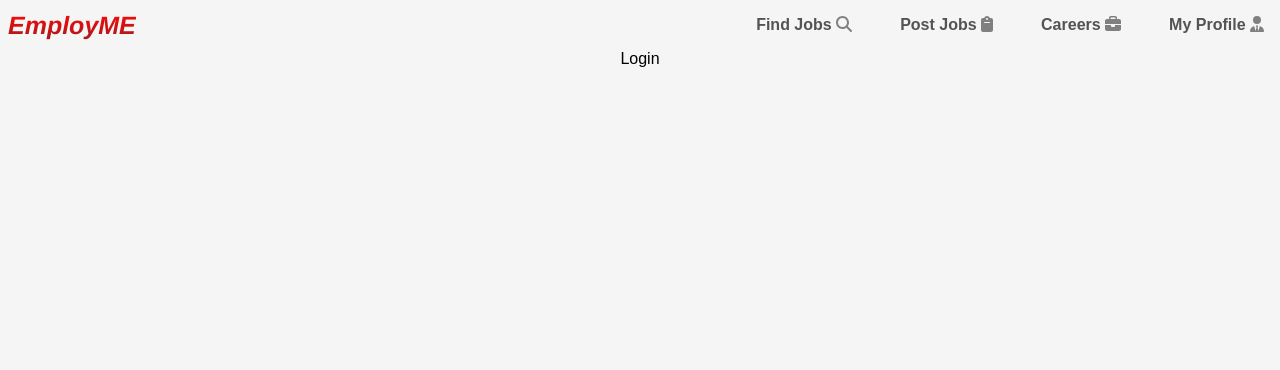
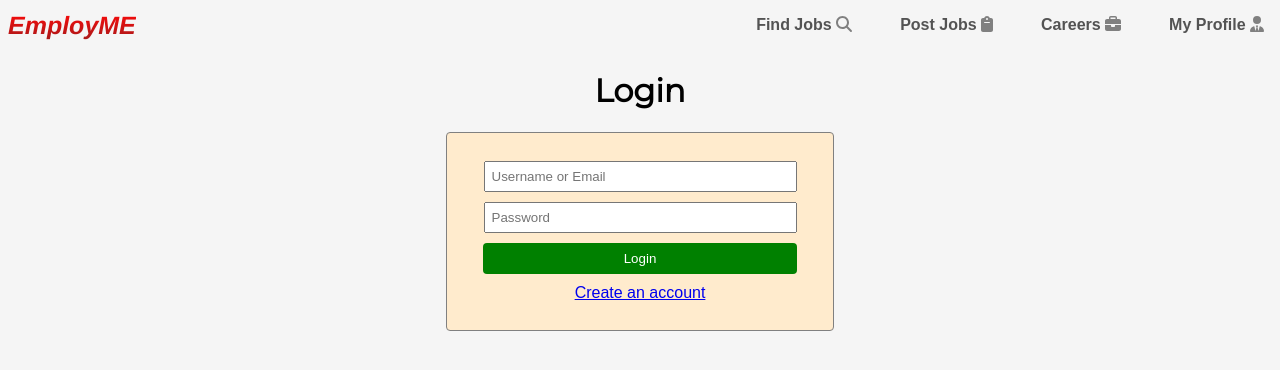
Before and after one commit to drg49/EmployME-Application-Center, a React (Create React App) app in the folder EmployeME Application Center/ClientApp/: page /my-profile in a window 1280 px wide. Both pictures are taken after a click on the button "Login". Shown: the top 370 px of the page. Built offline with nearby package versions, Linux system fonts and the light colour scheme.

Commit message:
Building out authentication

```diff
--- a/EmployeME Application Center/ClientApp/package.json
+++ b/EmployeME Application Center/ClientApp/package.json
@@ -10,12 +10,14 @@
     "jquery": "^3.4.1",
     "lodash.debounce": "^4.0.8",
     "merge": "^1.2.1",
+    "moment": "^2.29.3",
     "oidc-client": "^1.9.0",
     "react": "^16.0.0",
     "react-dom": "^16.0.0",
     "react-router-bootstrap": "^0.25.0",
     "react-router-dom": "^5.1.2",
     "react-scripts": "^3.4.1",
+    "react-toastify": "^9.0.1",
     "reactstrap": "^8.4.1",
     "rimraf": "^2.6.2",
     "sass": "^1.45.1"
--- /dev/null
+++ b/EmployeME Application Center/ClientApp/src/api/authentication.js
@@ -0,0 +1,10 @@
+export function login(loginParams) {
+  return fetch("app/users/login", {
+      method: "POST",
+      headers: {
+          Accept: "application/json",
+          "Content-Type": "application/json"
+      },
+      body: JSON.stringify(loginParams)
+  }).then((response) => response.ok ? response.json() : Promise.reject(response))
+}
--- a/EmployeME Application Center/ClientApp/src/components/NavBar/index.jsx
+++ b/EmployeME Application Center/ClientApp/src/components/NavBar/index.jsx
@@ -4,10 +4,10 @@ import { FontAwesomeIcon } from '@fortawesome/react-fontawesome'
 import { faUserTie, faBriefcase, faClipboard, faSearch } from '@fortawesome/free-solid-svg-icons'
 import "./index.scss"
 
-const findJobsIcon = <FontAwesomeIcon icon={faSearch} color="gray" size="md" />;
-const postJobsIcon = <FontAwesomeIcon icon={faClipboard} color="gray" size="md" />;
-const careersIcon = <FontAwesomeIcon icon={faBriefcase} color="gray" size="md" />;
-const userIcon = <FontAwesomeIcon icon={faUserTie} color="gray" size="md" />;
+const findJobsIcon = <FontAwesomeIcon icon={faSearch} color="gray" />;
+const postJobsIcon = <FontAwesomeIcon icon={faClipboard} color="gray" />;
+const careersIcon = <FontAwesomeIcon icon={faBriefcase} color="gray" />;
+const userIcon = <FontAwesomeIcon icon={faUserTie} color="gray" />;
 
 export default function NavBar() {
   return (
--- a/EmployeME Application Center/ClientApp/src/components/UserAccount/Login.jsx
+++ b/EmployeME Application Center/ClientApp/src/components/UserAccount/Login.jsx
@@ -1,7 +1,66 @@
 import React from 'react';
+import * as api from '../../api/authentication'
+import { FontAwesomeIcon } from '@fortawesome/react-fontawesome'
+import { faSpinner } from '@fortawesome/free-solid-svg-icons'
 
-export default function Login() {
+const spinner = <><FontAwesomeIcon icon={faSpinner} color="white" spin />{" "}</>
+
+export default function Login({ setPageState}) {
+  const [isLoading, setIsLoading] = React.useState(false);
+  const userRef = React.useRef();
+  const passwordRef = React.useRef();
+
+  let loginParams = {};
+  const loginUser = () => {
+    if (!userRef.current.value || !passwordRef.current.value) {
+      return;
+    }
+    setIsLoading(true);
+    if (userRef.current.value.includes("@")) {
+      loginParams = {
+        username: "",
+        email: userRef.current.value,
+        password: passwordRef.current.value
+      }
+    }
+    else {
+      loginParams = {
+        username: userRef.current.value,
+        email: "",
+        password: passwordRef.current.value
+      }
+    }
+    api.login(loginParams)
+      .then(() => {
+        console.log('User logged in successfully');
+        setIsLoading(false);
+      })
+      .catch(() => {
+        console.error('The user could not login')
+        setIsLoading(false);
+      })
+  }
+
   return (
-    <>Login</>
+    <>
+      <h1>Login</h1>
+      <section id="auth-box">
+        <input type="text" maxLength={254} ref={userRef} placeholder="Username or Email" />
+        <input type="password" maxLength={100} ref={passwordRef} placeholder="Password" />
+        <button
+          disabled={isLoading}
+          onClick={loginUser}
+          id="login-btn"
+        >
+          {isLoading && spinner}
+          Login
+        </button>
+        <span
+          onClick={() => setPageState("signup")}
+        >
+          Create an account
+        </span>
+      </section>
+    </>
   )
 }
--- a/EmployeME Application Center/ClientApp/src/components/UserAccount/SignUp.jsx
+++ b/EmployeME Application Center/ClientApp/src/components/UserAccount/SignUp.jsx
@@ -1,7 +1,85 @@
 import React from 'react';
+import { FontAwesomeIcon } from '@fortawesome/react-fontawesome'
+import { faSpinner } from '@fortawesome/free-solid-svg-icons'
 
-export default function SignUp() {
+const moment = require('moment');
+const spinner = <><FontAwesomeIcon icon={faSpinner} color="white" spin />{" "}</>
+
+export default function SignUp({ setPageState }) {
+  const [isLoading, setIsLoading] = React.useState(false);
+
+  const firstNameRef = React.useRef();
+  const lastNameRef = React.useRef();
+  const userRef = React.useRef();
+  const emailRef = React.useRef();
+  const passwordRef = React.useRef();
+  const birthdayRef = React.useRef();
+
+  const registerUser = (e) => {
+    e.preventDefault();
+    const formattedBirthday = moment(birthdayRef.current.value).format("MMM Do YYYY");
+    console.log(formattedBirthday);
+  }
+
   return (
-    <>Signup</>
+    <>
+      <h1>Sign Up</h1>
+      <form id="auth-box" onSubmit={registerUser}>
+        <input
+          type="text"
+          maxLength={50}
+          ref={firstNameRef}
+          placeholder="First Name"
+          required
+        />
+        <input
+          type="text"
+          maxLength={50}
+          ref={lastNameRef}
+          placeholder="Last Name"
+          required
+        />
+        <input
+          type="text"
+          maxLength={15}
+          ref={userRef}
+          placeholder="Username"
+          required
+        />
+        <input
+          type="email"
+          maxLength={254}
+          ref={emailRef}
+          placeholder="Email"
+          required
+        />
+        <input
+          type="password"
+          maxLength={100}
+          ref={passwordRef}
+          placeholder="Password"
+          required
+        />
+        <label htmlFor="birthday">Date of Birth</label>
+        <input
+          type="date"
+          id="birthday"
+          ref={birthdayRef}
+          required
+        />
+        <button
+          disabled={isLoading}
+          id="sign-up-btn"
+        >
+          {isLoading && spinner}
+          Sign Up
+        </button>
+        <span
+          onClick={() => setPageState("login")}
+        >
+          Login
+        </span>
+      </form>
+    </>
   )
 }
--- a/EmployeME Application Center/ClientApp/src/components/UserAccount/index.jsx
+++ b/EmployeME Application Center/ClientApp/src/components/UserAccount/index.jsx
@@ -11,12 +11,13 @@ export default function UserAccount() {
     <>
       {pageState === "default" ? (
       <>
-        <button onClick={() => setPageState("login")}>Login</button>
-        <button onClick={() => setPageState("signup")}>Sign up</button>
+        <h1>Your Journey Starts Here</h1>
+        <button onClick={() => setPageState("login")} id="login-btn">Login</button>
+        <button onClick={() => setPageState("signup")}id="sign-up-btn">Sign up</button>
       </>
       ) : null}
-      {pageState === "login" ? <Login /> : null}
-      {pageState === "signup" ? <SignUp /> : null}
+      {pageState === "login" ? <Login setPageState={setPageState} /> : null}
+      {pageState === "signup" ? <SignUp setPageState={setPageState} /> : null}
     </>
   )
 }
--- a/EmployeME Application Center/ClientApp/src/components/UserAccount/index.scss
+++ b/EmployeME Application Center/ClientApp/src/components/UserAccount/index.scss
@@ -0,0 +1,70 @@
+@import url('https://fonts.googleapis.com/css2?family=Montserrat&display=swap');
+
+#auth-box {
+  border: 1px solid gray;
+  max-width: 330px;
+  margin: auto;
+  padding: 28px;
+  border-radius: 4px;
+  background-color: blanchedalmond;
+
+  input {
+    display: block;
+    padding: 6px;
+    margin: auto;
+    margin-bottom: 10px;
+    width: 90%;
+  }
+
+  button {
+    width: 95%;
+    color: white;
+    border: none;
+    padding: 8px 5px;
+    margin-bottom: 10px;
+  }
+
+  span {
+    color: #0000EE;
+    text-decoration: underline;
+    margin-top: 10px;
+    cursor: pointer;
+  }
+
+  span:hover {
+    opacity: 0.8;
+    transition: 200ms;
+  }
+}
+
+#login-btn, #sign-up-btn {
+  display: block;
+  width: 400px;
+  color: white;
+  border: none;
+  border-radius: 4px;
+  padding: 8px 5px;
+  margin: auto;
+  margin-bottom: 10px;
+}
+
+#login-btn {
+  background-color: green;
+}
+
+#sign-up-btn {
+  background-color: rgb(230, 149, 0);
+}
+
+button:hover {
+  transition: 200ms;
+}
+
+h1 {
+  font-family: 'Montserrat', sans-serif;
+}
+
+label {
+  font-family: Arial, Helvetica, sans-serif;
+  font-weight: bold;
+}
```
Also changed, not shown: EmployeME Application Center/ClientApp/src/components/Toasts/index.js (added, +14 -0 lines), EmployeME Application Center/ClientApp/src/components/Toasts/toastMethods.js (added, +44 -0 lines), 1 other file (tests, documents, lock files or other folders).
